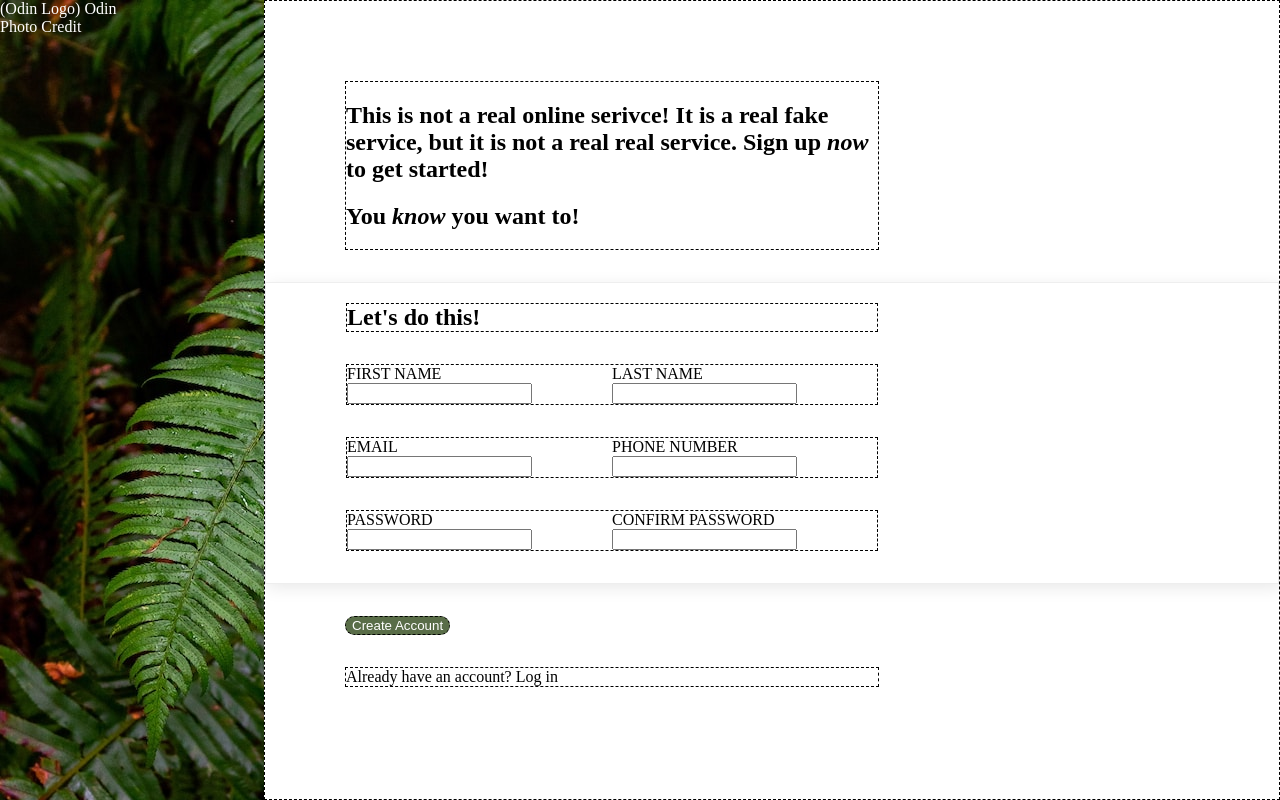
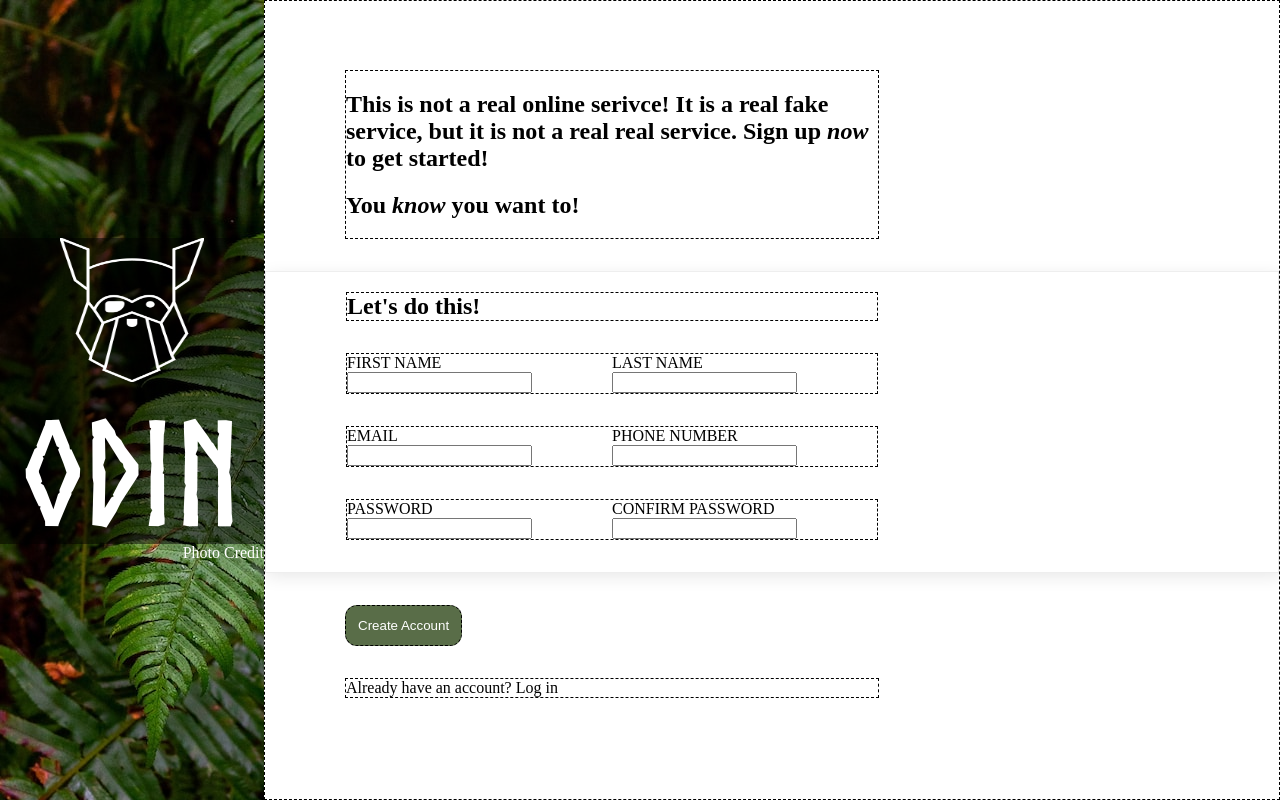
Before and after one commit to akaAndrewS/sign-up-form-odin, a plain HTML site: page index.html in a window 1280 px wide. Drawn offline with Linux system fonts and the light colour scheme.

Commit message:
Set the image and font for the sidebar logo

```diff
--- a/index.html
+++ b/index.html
@@ -2,15 +2,16 @@
 <html lang="en">
 <head>
     <meta charset="UTF-8">
-
     <link rel="stylesheet" href="styles.css">
     <title>Sign-Up</title>
+    <style></style>
 </head>
 <body>
     <div class="page-container">
         <div class="sidebar">
-            <div>(Odin Logo) Odin</div>
-            <div>Photo Credit</div>
+            <div class="odin-logo">
+                <img src="odin-lined.png" alt=""> ODIN</div>
+            <div class="photo-tag">Photo Credit</div>
         </div>
         <div class="right">
             <div class="call-to-action">
--- a/styles.css
+++ b/styles.css
@@ -1,3 +1,10 @@
+@font-face {
+    font-family: 'rune';
+    src: url('norse-bold-webfont.woff2') format('woff2'), url('norse-bold-webfont.woff') format('woff');
+    font-weight: normal;
+    font-style: normal;
+}
+
 body {
     background-color: black;
     height: 100vh;
@@ -15,7 +22,23 @@ body {
     color: white;
     display: flex;
     flex-direction: column;
+    justify-content: center;
     background-image: url(background-ferns-small.jpg);
+}
+
+.odin-logo {
+    background-color: rgb(0, 0, 0, 0.5);
+    text-align: center;
+    font: 9em 'rune', monospace;
+}
+
+img {
+    height: 9rem;
+    width: 9rem;
+}
+
+.photo-tag {
+    text-align: right;
 }
 
 .right {
@@ -58,4 +81,5 @@ button {
     border-radius: 12px;
     color: white;
     background-color: #596D48;
+    padding: 12px;
 }
```
Also changed, not shown: Norse-Bold.otf (added), norse-bold-webfont.woff (added), norse-bold-webfont.woff2 (added), odin-lined.png (added).
